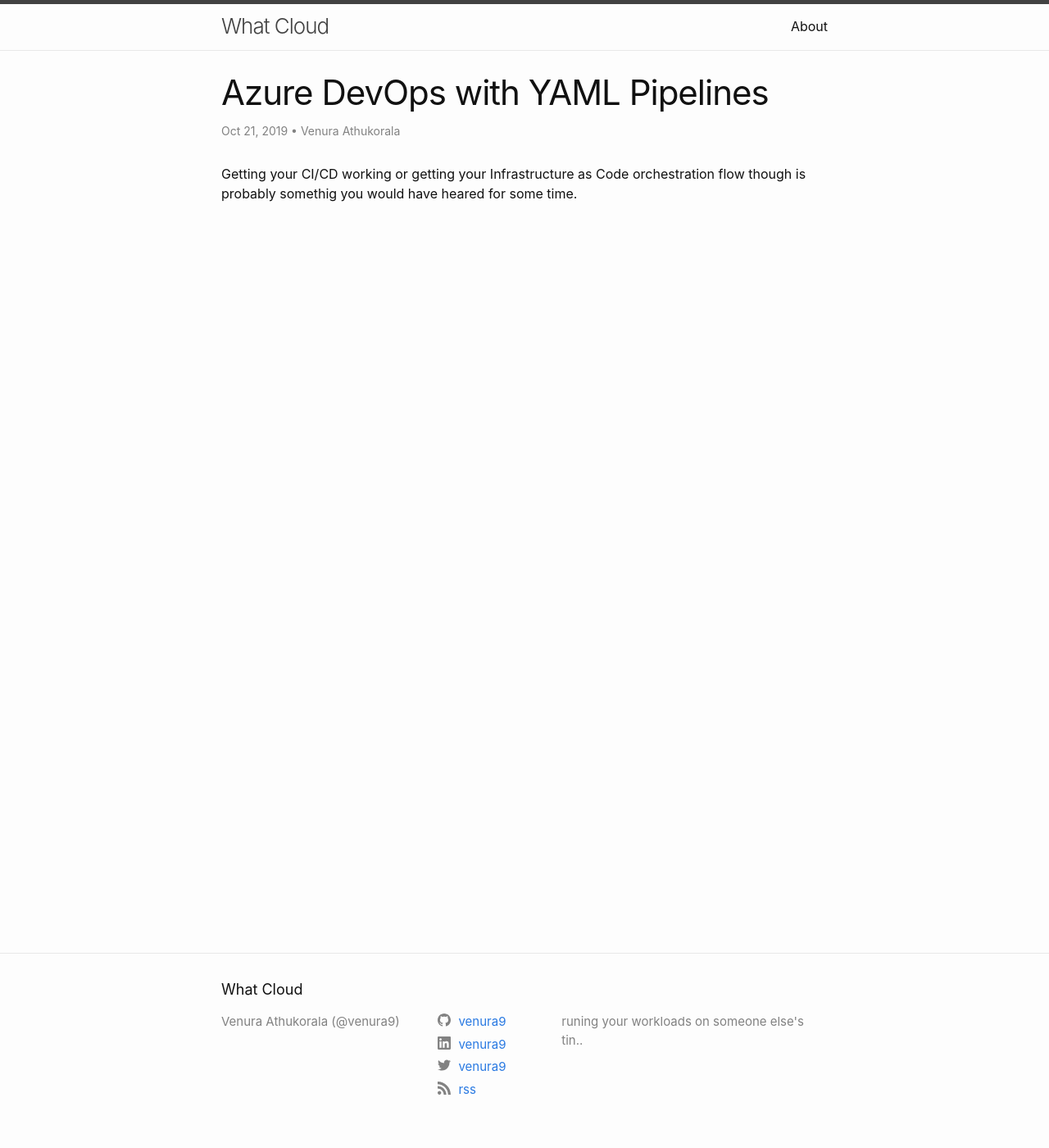
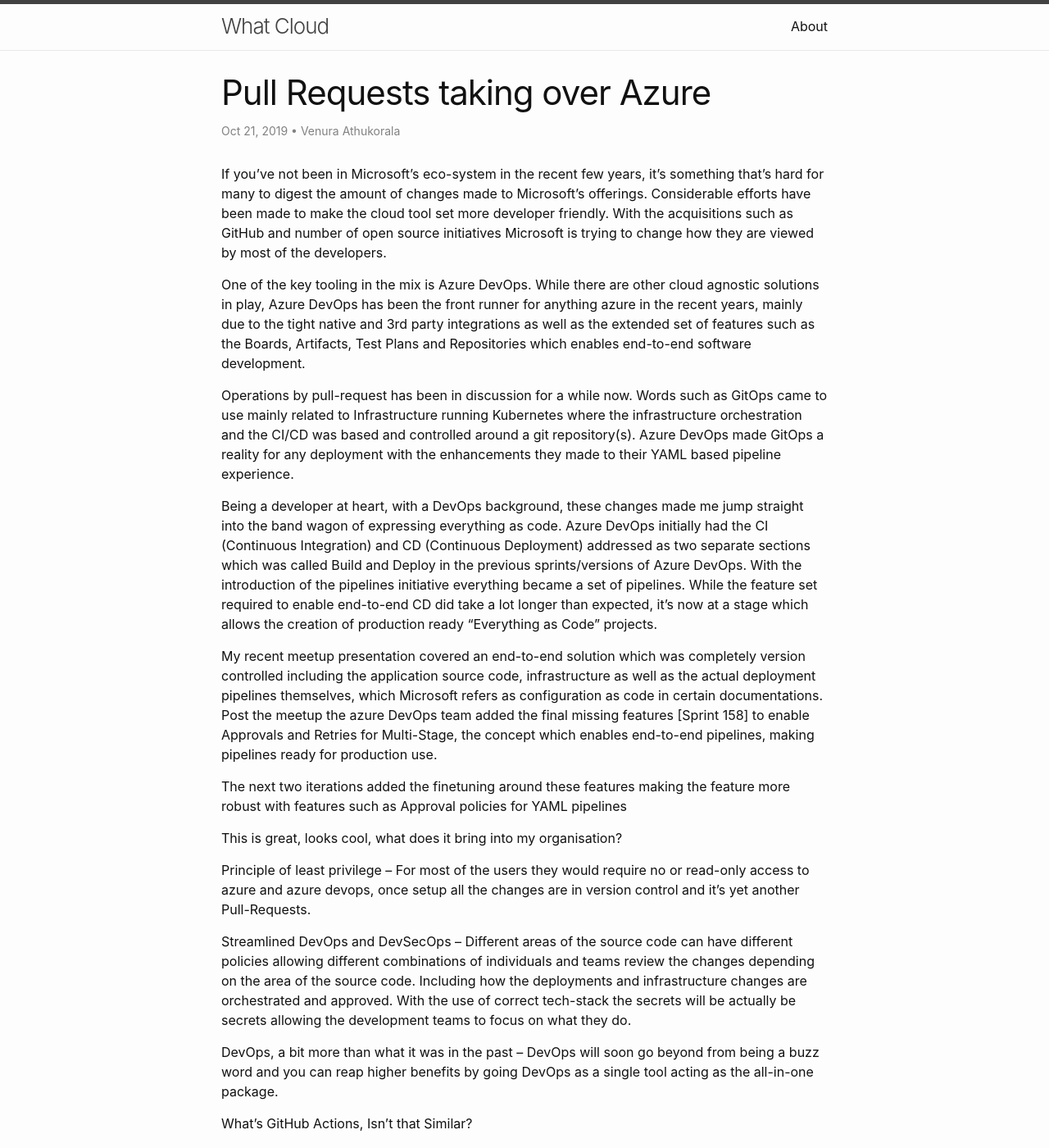
Before and after one commit to guysqr/ac3-blog, a Jekyll site: the page built from _posts/2019-10-21-azure-devops-with-yaml-pipelines.md, in a window 1280 px wide and 1400 px high. Shown: the whole window at 82% size. Built offline with Jekyll 4.4.1, drawn with Linux system fonts in a browser that asks for light colours; comment, search, counter and statistics services are not loaded; some of the changed text lies outside the part shown.

Commit message:
added the az devops post

```diff
--- a/_posts/2019-10-21-azure-devops-with-yaml-pipelines.md
+++ b/_posts/2019-10-21-azure-devops-with-yaml-pipelines.md
@@ -1,9 +1,33 @@
 ---
 layout: post
-title: "Azure DevOps with YAML Pipelines"
-categories: "Azure DevOps"
+title: "Pull Requests taking over Azure"
+categories: "Azure DevOps, Azure"
 author: "Venura Athukorala"
 meta: "Azure, Azure DevOps, Microsoft, GitHub Actions"
 ---
 
-Getting your CI/CD working or getting your Infrastructure as Code orchestration flow though is probably somethig you would have heared for some time.
+If you’ve not been in Microsoft’s eco-system in the recent few years, it’s something that’s hard for many to digest the amount of changes made to Microsoft’s offerings. Considerable efforts have been made to make the cloud tool set more developer friendly. With the acquisitions such as GitHub and number of open source initiatives Microsoft is trying to change how they are viewed by most of the developers.
+
+One of the key tooling in the mix is Azure DevOps. While there are other cloud agnostic solutions in play, Azure DevOps has been the front runner for anything azure in the recent years, mainly due to the tight native and 3rd party integrations as well as the extended set of features such as the Boards, Artifacts, Test Plans and Repositories which enables end-to-end software development.
+
+Operations by pull-request has been in discussion for a while now. Words such as GitOps came to use mainly related to Infrastructure running Kubernetes where the infrastructure orchestration and the CI/CD was based and controlled around a git repository(s).  Azure DevOps made GitOps a reality for any deployment with the enhancements they made to their YAML based pipeline experience.
+
+Being a developer at heart, with a DevOps background, these changes made me jump straight into the band wagon of expressing everything as code. Azure DevOps initially had the CI (Continuous Integration) and CD (Continuous Deployment) addressed as two separate sections which was called Build and Deploy in the previous sprints/versions of Azure DevOps. With the introduction of the pipelines initiative everything became a set of pipelines. While the feature set required to enable end-to-end CD did take a lot longer than expected, it’s now at a stage which allows the creation of production ready “Everything as Code” projects.
+
+My recent meetup presentation covered an end-to-end solution which was completely version controlled including the application source code, infrastructure as well as the actual deployment pipelines themselves, which Microsoft refers as configuration as code in certain documentations. Post the meetup the azure DevOps team added the final missing features [Sprint 158] to enable Approvals and Retries for Multi-Stage, the concept which enables end-to-end pipelines, making pipelines ready for production use.
+
+The next two iterations added the finetuning around these features making the feature more robust with features such as Approval policies for YAML pipelines
+
+
+
+This is great, looks cool, what does it bring into my organisation?
+
+Principle of least privilege – For most of the users they would require no or read-only access to azure and azure devops, once setup all the changes are in version control and it’s yet another Pull-Requests.
+
+Streamlined DevOps and DevSecOps  – Different areas of the source code can have different policies allowing different combinations of individuals and teams review the changes depending on the area of the source code. Including how the deployments and infrastructure changes are orchestrated and approved. With the use of correct tech-stack the secrets will be actually be secrets allowing the development teams to focus on what they do.
+
+DevOps, a bit more than what it was in the past – DevOps will soon go beyond from being a buzz word and you can reap higher benefits by going DevOps as a single tool acting as the all-in-one package.
+
+What’s GitHub Actions, Isn’t that Similar?
+
+Yes, Microsoft own GitHub. They’ve done a good job with the move not adding the Microsft name to everything not many projects found different homes as predicted before. Why not spread the goodness beyond Azure DevOps and Azure, now you have GitHub actions providing similar features for many-a-clouds including AWS and GCP.
```
